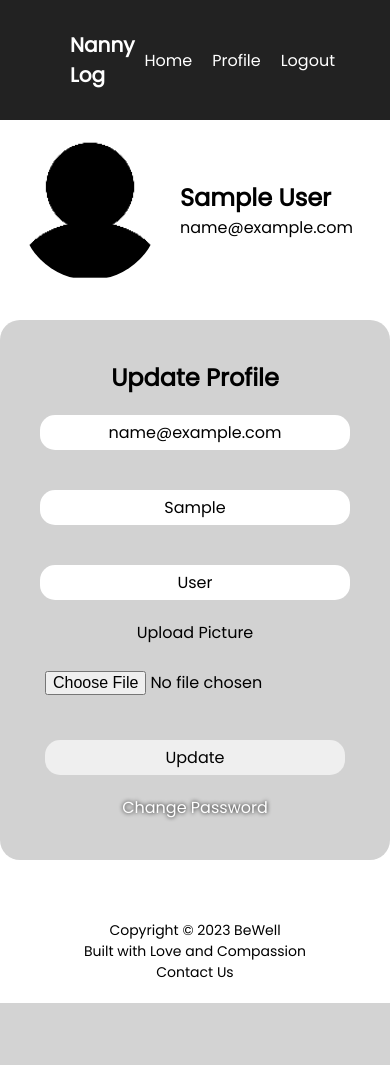
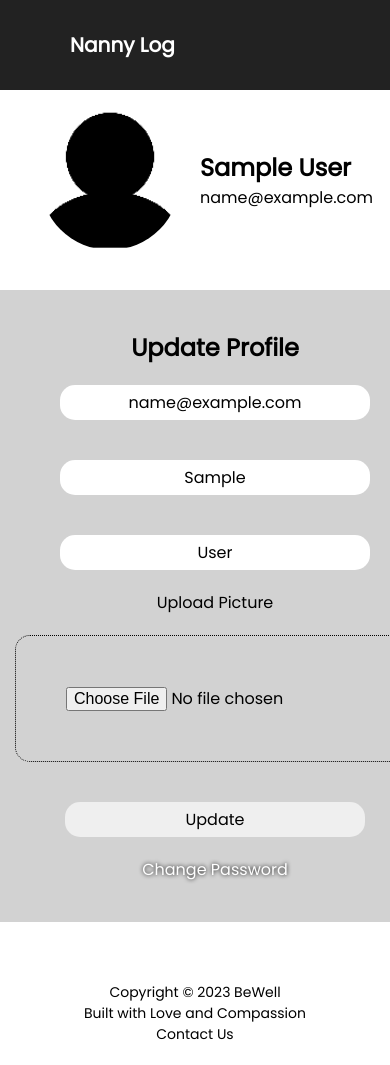
Before and after one commit to smdf95/Nanny-Log, a Flask app: page /profile in a window 390 px wide; the page is wider, and only the part inside the window is pictured. Before the commit the page ends 1003 px from the top of that part, so only its background shows below. Run offline with Flask 3, Linux system fonts and the light colour scheme; the visitor is signed in with stand-in values (Sample User, id 1); some libraries are stand-ins or nearby versions.

Commit message:
minor changes to css

```diff
--- a/app/__init__.py
+++ b/app/__init__.py
@@ -11,8 +11,8 @@ from flask_mail import Mail
 
 app = Flask(__name__)
 app.config['SECRET_KEY'] = 'mysecret'
-# app.config['SQLALCHEMY_DATABASE_URI'] = 'sqlite:///site.db'
-app.config['SQLALCHEMY_DATABASE_URI'] = os.environ.get('DATABASE_URL')
+app.config['SQLALCHEMY_DATABASE_URI'] = 'sqlite:///site.db'
+# app.config['SQLALCHEMY_DATABASE_URI'] = os.environ.get('DATABASE_URL')
 db = SQLAlchemy(app)
 bcrypt = Bcrypt(app)
 login_manager = LoginManager(app)
--- a/app/static/css/style.css
+++ b/app/static/css/style.css
@@ -230,7 +230,7 @@ input:focus {
 .log {
     display: flex;
     justify-content: flex-start;
-    align-items: flex-start;
+    align-items: center;
     flex-direction: row;
     width: 100%;
 
@@ -401,6 +401,17 @@ input:focus {
     flex: 1;
 }
 
+#picture {
+    border: #000000 1px dotted;
+    display: flex;
+    justify-content: center;
+    align-items: center;
+    flex-direction: column;
+    flex-wrap: wrap;
+    padding: 50px;
+}
+
+
 /* Events Tab */
 
 .events_container {
@@ -481,19 +492,38 @@ input:focus {
 @media screen and (max-width: 768px){
 
     main {
-        padding: 0 0;
+        padding: 0 20px;
+        width: 100%;
+    }
+
+    nav {
+        width: 100%;
+    }
+
+    .links {
+        display: none;
+    }
+
+    .menu {
+        display: none;
+    }
+
+    h1 {
+        margin: 20px;
     }
 
     .feed {
         flex-direction: column;
-        width: 80%;
         margin: 0 10%;
+        padding: 0
     }
 
     .log {
         width: 100%;
-        margin: 20px 0;
         padding: 0;
+        display: flex;
+        flex-wrap: wrap;
+        margin-bottom: 30px;
     }
 
     .log p {
@@ -507,4 +537,23 @@ input:focus {
         margin: 0 10%;
         width: 80%;
     }
+
+    .events {
+        background-color: #222222;
+        height: 420px;
+        width: 200px;
+    }
+
+    .event_links a {
+        color: #FFFFFF;
+    }
+
+    .event_links ul li {
+        margin-bottom: 10px;
+
+    }
+
+    .close_tab {
+        color: #FFFFFF;
+    }
 }
```
Also changed, not shown: app/templates/children/child_profile.html (+72 -10 lines).
